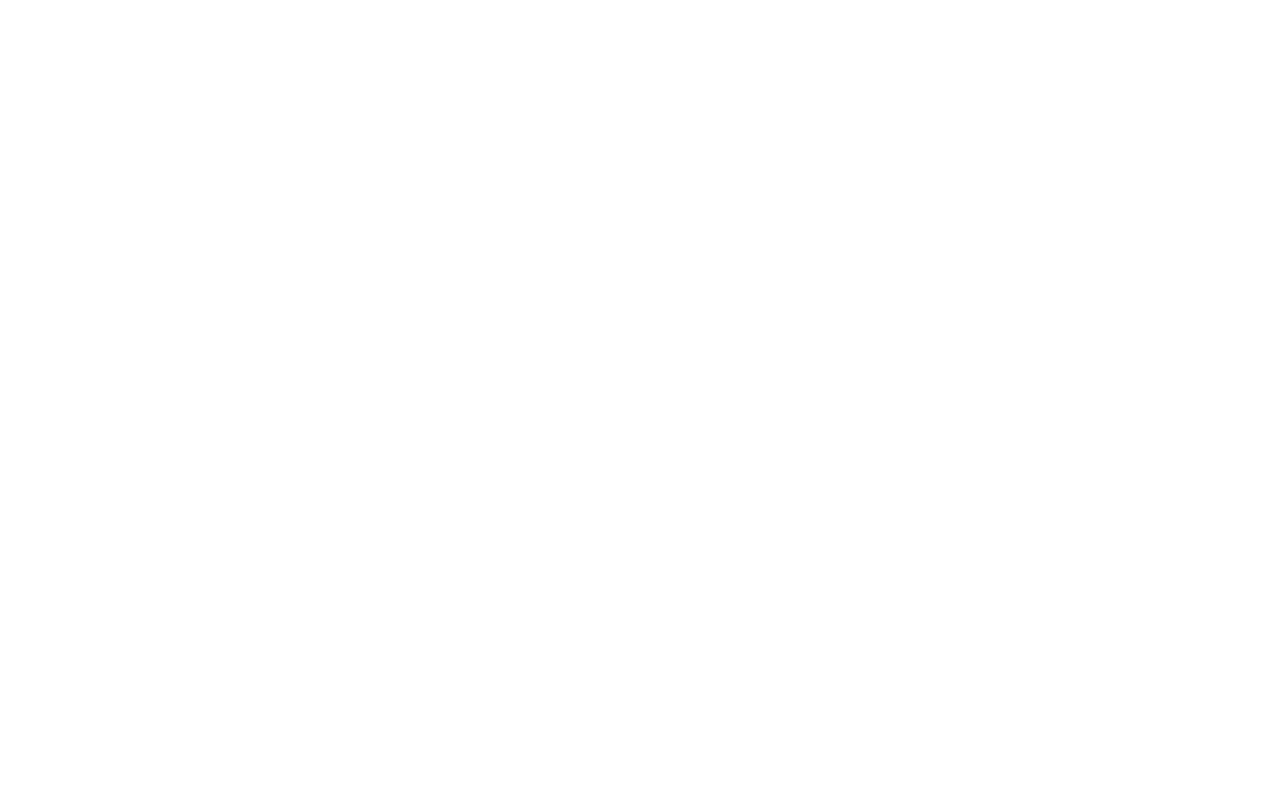
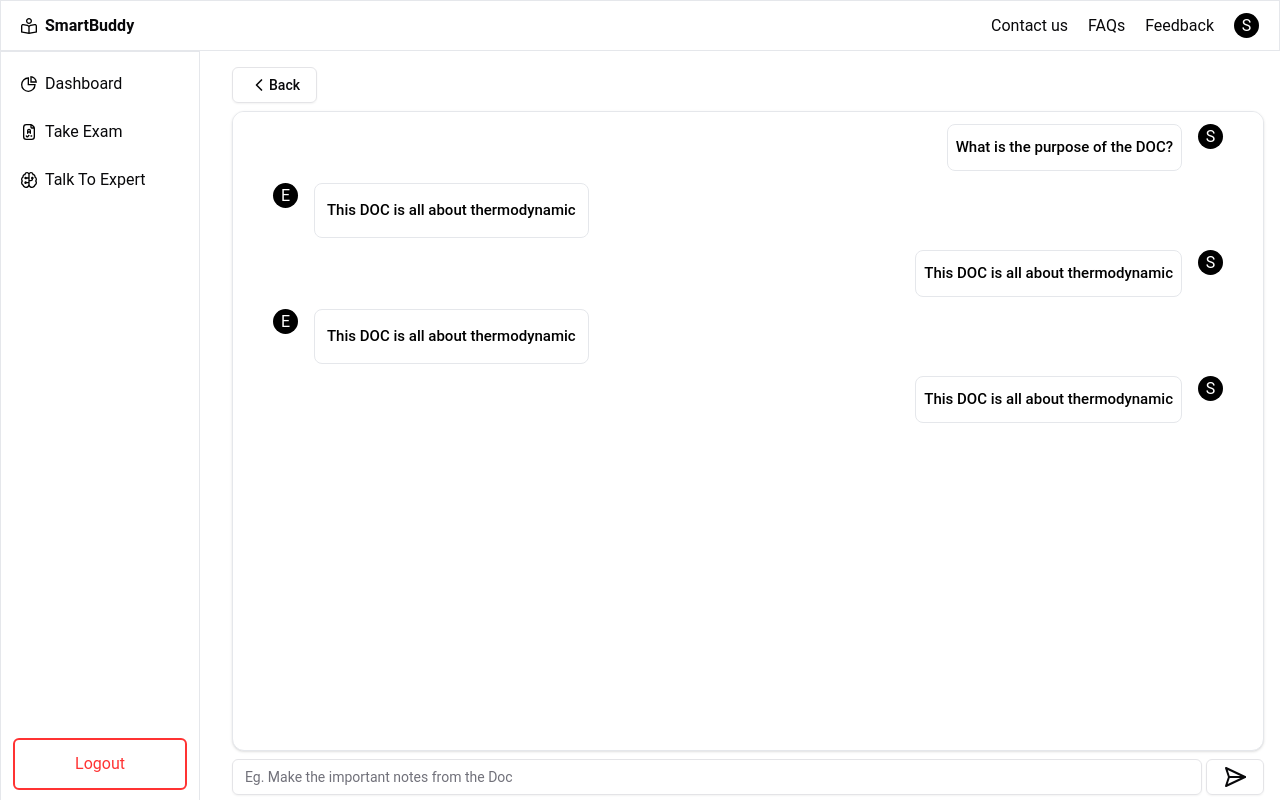
Before and after one commit to subhradwip01/smart-buddy, a React (Create React App) app: page /expertChat/1 in a window 1280 px wide. Before the commit this address had no page. Built offline with nearby package versions, Linux system fonts and the light colour scheme.

Commit message:
Talk to expert implemented

```diff
--- a/src/App.css
+++ b/src/App.css
@@ -50,3 +50,16 @@
     --ring: 240 4.9% 83.9%;
   }
 }
+*::-webkit-scrollbar {
+  width: 3px;
+  background-color: #D1D1D1;
+}
+
+*::-webkit-scrollbar-track {
+  border-radius: 20px;
+}
+
+*::-webkit-scrollbar-thumb {
+  background-color: #232438;
+  border-radius: 14px;
+}
--- a/src/App.js
+++ b/src/App.js
@@ -7,6 +7,7 @@
 import Exams from './Pages/Exams';
 import Statistics from './Pages/Stats';
 import History from './Pages/History';
+import ExpertChat from './Pages/ExpertChat';
 
 function App() {
   return (
@@ -19,6 +20,7 @@
       <Route path='/exam' element={<Exams/>}/>
       <Route path="/stats/:examId" element={<Statistics/>}/>
       <Route path="/history" element={<History/>}/>
+      <Route path="/expertChat/:fileId" element={<ExpertChat/>}/>
     </Routes>
     </div>
   );
--- /dev/null
+++ b/src/Component/ChatWindow/Chat.jsx
@@ -0,0 +1,24 @@
+import { Card } from '../../UI/Card'
+import React from 'react'
+import { UserMessage } from './UserMessage'
+import { ExpertMessage } from './ExpertMessage'
+
+export const Chat = ({ chats }) => {
+    return (
+        <Card className="w-full h-[80vh] overflow-y-auto scroll flex justify-center items-start">
+            <div
+                id="allChats"
+                className="w-full transition-all duration-1000 bg-white"
+            >
+                {
+                    chats.map(chat=>(
+                        chat.sender=="USER" ?
+                            <UserMessage message={chat.message}/>
+                        :   <ExpertMessage message={chat.message}/>
+                    ))
+                }
+
+            </div>
+        </Card>
+    )
+}
--- /dev/null
+++ b/src/Component/ChatWindow/ExpertMessage.jsx
@@ -0,0 +1,16 @@
+import React from 'react'
+import { Avatar } from '../../UI/Avatar'
+export const ExpertMessage = ({message}) => {
+    return (
+        <div className="flex items-start justify-start w-full lg:px-10 my-3">
+            <div className="flex items-start justify-start gap-4">
+                <Avatar name={"E"} />
+                <p className=" rounded-lg flex items-start bg-slate font-medium text-[15px] leading-[29px] text-black poppins w-max border p-3">
+                    {message}
+                </p>
+                {/*user Name */}
+
+            </div>
+        </div>
+    )
+}
--- /dev/null
+++ b/src/Component/ChatWindow/UserMessage.jsx
@@ -0,0 +1,16 @@
+import {Avatar} from '../../UI/Avatar'
+import React from 'react'
+
+export const UserMessage = ({message}) => {
+    return (
+        <div className="flex items-end justify-end w-full lg:px-10 my-3">
+            <div className="flex items-start justify-end gap-4">
+                <p className="rounded-lg flex items-start font-medium text-[15px] leading-[29px] text-black poppins w-max border p-2">
+                    {message}
+                </p>
+                {/*user Name */}
+                <Avatar name={"S"}/>
+            </div>
+        </div>
+    )
+}
--- a/src/Layout/Navbar.jsx
+++ b/src/Layout/Navbar.jsx
@@ -1,6 +1,7 @@
 import React from 'react'
 import { Link } from 'react-router-dom';
 import { Icons } from '../UI/Icons';
+import {Avatar} from '../UI/Avatar';
 export const Navbar = () => {
     const navabrItem = [
         {
@@ -30,8 +31,7 @@
           {navabrItem.map(item=>(
             <p>{item.name}</p>
           ))}
-          <button className='text-white bg-black text-center rounded-full h-[25px] w-[25px] pt-[0.5px]'>S</button>
-
+          <Avatar name="S"/>
         </div>
     </nav>
   )
--- /dev/null
+++ b/src/Pages/ExpertChat.jsx
@@ -0,0 +1,76 @@
+import React, { useState } from 'react'
+import BaseLayout from '../Layout/BaseLayout'
+import { Button, buttonVariants } from '../UI/Button'
+import { Link } from 'react-router-dom'
+import { ChevronLeft } from 'lucide-react'
+import { Input } from '../UI/Input'
+import { Chat } from '../Component/ChatWindow/Chat'
+import { SendHorizontal } from 'lucide-react'
+const ExpertChat = () => {
+  const [command, setCommand] = useState("");
+  const [isLoading,setIsLoading] = useState(false);
+  const [chatData, setChatData] = useState([
+    {
+      message: "What is the purpose of the DOC?",
+      sender: "USER"
+    }, {
+      message: "This DOC is all about thermodynamic",
+      sender: "Tutuor"
+    },
+    {
+      message: "This DOC is all about thermodynamic",
+      sender: "USER"
+    },
+    {
+      message: "This DOC is all about thermodynamic",
+      sender: "Tutuor"
+    },
+    {
+      message: "This DOC is all about thermodynamic",
+      sender: "USER"
+    }
+  ])
+
+  const onCommandType = (e) => {
+    setCommand(e.target.value);
+  }
+
+  const onSubmit = (e) => {
+    e.preventDefault();
+    setIsLoading(true);
+    setChatData(prev=>[...prev,{
+      message:command,
+      sender:"USER"
+    }])
+    setCommand("");
+    setTimeout(()=>{
+      setIsLoading(false);
+      setChatData(prev=>[...prev,{
+        message:"This is the reply",
+        sender:"Tutor"
+      }])
+    },[3000])
+  }
+
+  return (
+    <BaseLayout>
+      <div className='p-4 h-screen flex flex-col gap-2'>
+        <div>
+          <Link to="/talk-to-expert" className={buttonVariants({ variant: 'outline' })}><ChevronLeft size={20} />Back</Link>
+        </div>
+        {/* Chat Window */}
+        <Chat chats={chatData}/>
+        {/* Chat Input */}
+        <form onSubmit={onSubmit} className='flex gap-1'>
+        <Input readOnly={isLoading} name="command" onChange={onCommandType} value={command} placeHolder="Eg. Make the important notes from the Doc"/>
+        <Button variant='outline' onClick={onSubmit}>
+        <SendHorizontal />
+        </Button>
+        </form>
+
+      </div>
+    </BaseLayout>
+  )
+}
+
+export default ExpertChat
--- a/src/Pages/TalkToExperts.jsx
+++ b/src/Pages/TalkToExperts.jsx
@@ -1,9 +1,54 @@
 import React from 'react'
 import BaseLayout from '../Layout/BaseLayout'
-
+import { Card } from '../UI/Card';
+import { FileUp } from 'lucide-react';
+import { Button } from '../UI/Button';
+import { Icons } from '../UI/Icons';
 const TalkToExperts = () => {
+  const file = React.useRef();
+  const [trainingFile,setTrainingFile] = React.useState(null);
+  const [isLoading, setIsLoading] = React.useState(false)
+  const fileUploader = (e)=>{
+    setTrainingFile(e.target.files[0]);
+  }
+  const tarinModel= () =>{
+    setIsLoading(true);
+    setTimeout(()=>{
+      setIsLoading(false);
+    },3000);
+  }
   return (
     <BaseLayout>
+     <div className='flex flex-col h-full w-full justify-center items-center gap-5'>
+      <h1 className='text-center font-bold text-[30px]'>Upload and Get Your Doubt Clear For Any Topic</h1>
+      <Card
+      className="w-[50%] cursor-pointer h-[300px] flex flex-col justify-center items-center gap-4"
+      onClick={() => file.current.click()}
+      >
+      <input
+        type="file"
+        ref={file}
+        accept=".pdf, .txt"
+        hidden
+        onChange={(e) => {
+          fileUploader(e);
+        }}
+      />
+      <FileUp size={30}/>
+      <h1 className="font-medium text-black xl:text-xl sm:text-lg">
+        Upload your Files Here
+      </h1>
+      <p className="font-normal text-center text-[14px]">
+        <span className="font-medium text-black">Browse Files</span> from your Computer - Max file 4 MB
+      </p>
+    </Card>
+    <Button onClick={tarinModel} disabled={isLoading || !trainingFile} className='w-[50%]'>
+        {isLoading && (
+              <Icons.spinner className="mr-2 h-4 w-4 animate-spin" />
+          )}
+      {isLoading ? "getting Ready" : "Call Our Expert"}
+    </Button>
+    </div>
     </BaseLayout>
   )
 }
--- /dev/null
+++ b/src/UI/Avatar.jsx
@@ -0,0 +1,8 @@
+import React from 'react'
+import { cn } from '../libs/utils'
+
+export const Avatar =React.forwardRef(({name,image,className},ref) => {
+  return (
+    <div className={cn('text-white bg-black text-center rounded-full h-[25px] w-[25px] pt-[0.5px]',className)}>{name}</div>
+  )
+})
```
